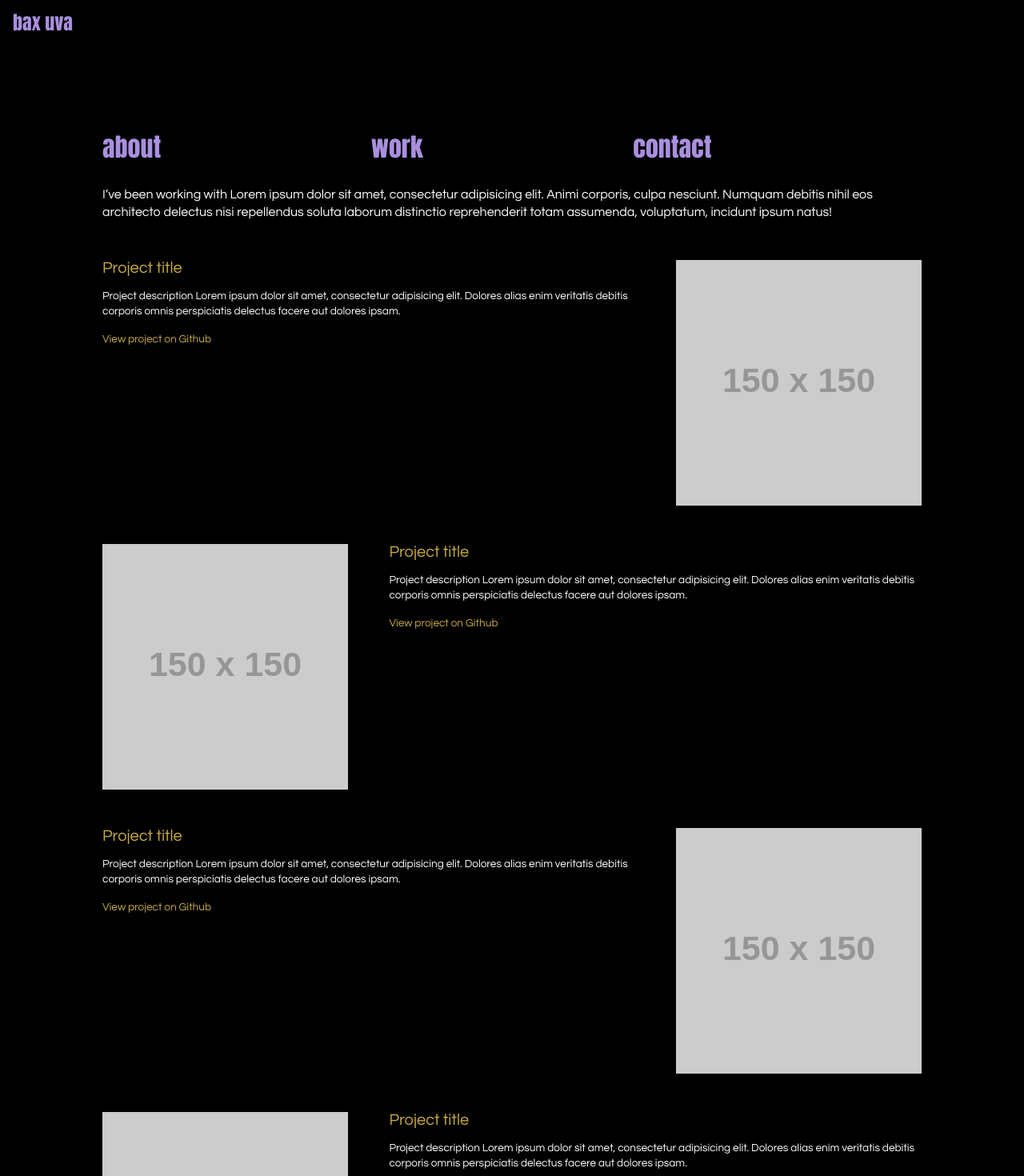
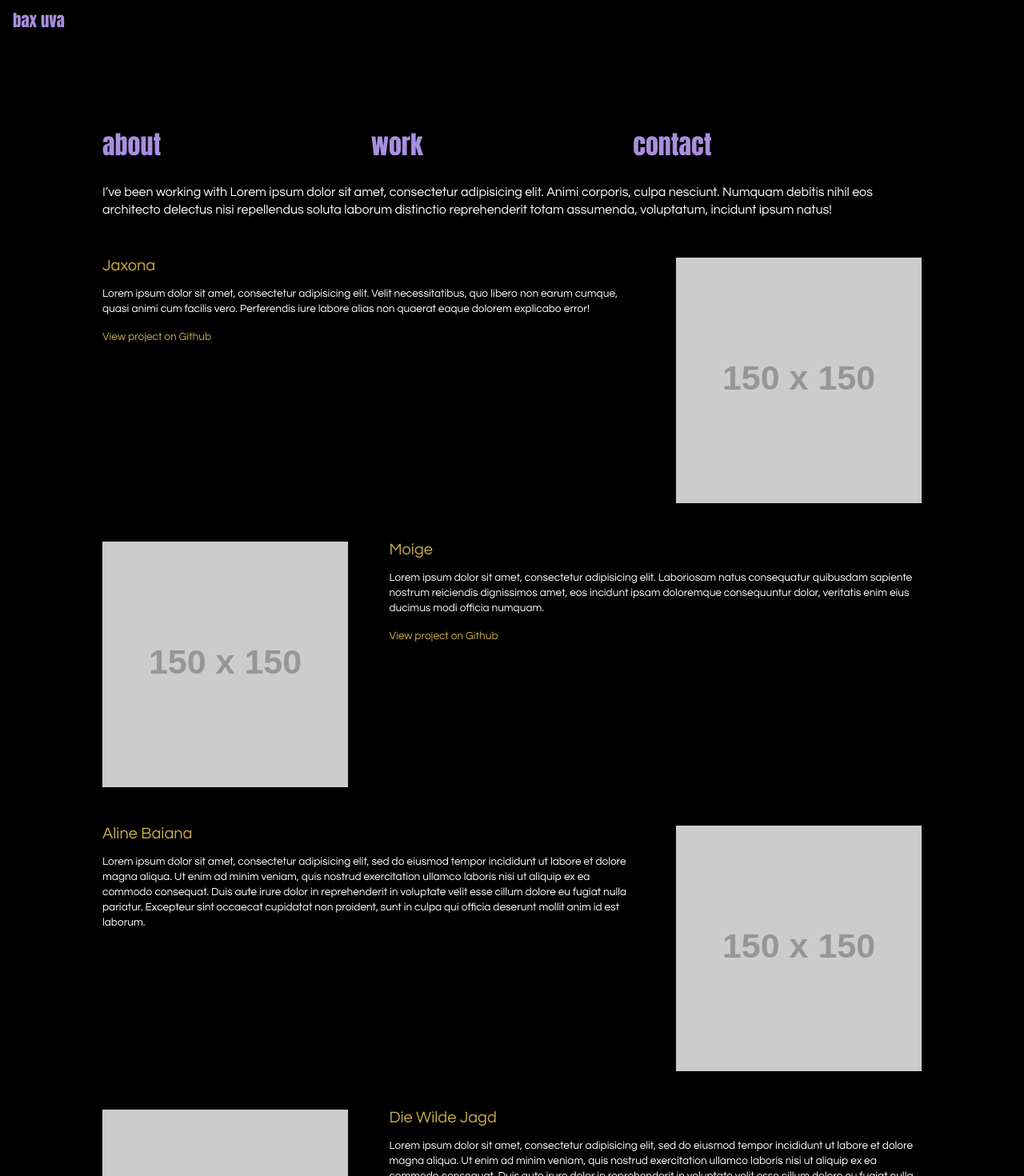
Before and after one commit to bax-uva/website, a Vue app: page / in a window 1280 px wide. Shown: the top 1470 px of the page at 80% size. Built offline with nearby package versions, Linux system fonts and the light colour scheme.

Commit message:
data added, projects rendering data

```diff
--- a/src/App.vue
+++ b/src/App.vue
@@ -3,7 +3,11 @@
     <Header />
     <Nav :sections="sections" :activeSection="activeSection" />
     <About :activeSection="activeSection" v-show="activeSection == 'about'" />
-    <Work :activeSection="activeSection" v-show="activeSection == 'work'" />
+    <Work
+      :projects="projects"
+      :activeSection="activeSection"
+      v-show="activeSection == 'work'"
+    />
     <Contact
       :activeSection="activeSection"
       v-show="activeSection == 'contact'"
@@ -12,6 +16,7 @@
 </template>
 
 <script>
+import projects from "./data/data.json";
 import Header from "./components/Header.vue";
 import Nav from "./components/Nav.vue";
 import About from "./components/About.vue";
@@ -29,6 +34,7 @@ export default {
   },
   data: () => {
     return {
+      projects,
       sections: ["about", "work", "contact"],
       activeSection: "work"
     };
@@ -65,7 +71,7 @@ h4 {
   font-weight: lighter;
 }
 h1 {
-  font-size: 3 * $unit;
+  font-size: 2.6 * $unit;
 }
 h2 {
   font-size: 4 * $unit;
--- a/src/components/Project.vue
+++ b/src/components/Project.vue
@@ -1,13 +1,17 @@
 <template>
   <article class="portfolio-project">
     <div class="project-txt">
-      <h4><a href="#">Project title</a></h4>
+      <h4>
+        <a :href="link">{{ title }}</a>
+      </h4>
       <p>
-        Project description Lorem ipsum dolor sit amet, consectetur adipisicing
-        elit. Dolores alias enim veritatis debitis corporis omnis perspiciatis
-        delectus facere aut dolores ipsam.
+        {{ description }}
       </p>
-      <p><a href="#">View project on Github</a></p>
+      <p v-show="github">
+        <a :href="`https://github.com/bax-uva/${github}`"
+          >View project on Github</a
+        >
+      </p>
     </div>
     <img src="https://via.placeholder.com/150" alt="" />
   </article>
@@ -15,7 +19,8 @@
 
 <script>
 export default {
-  name: "Project"
+  name: "Project",
+  props: ["title", "link", "description", "github"]
 };
 </script>
 <style lang="scss">
--- a/src/components/Work.vue
+++ b/src/components/Work.vue
@@ -7,7 +7,14 @@
       assumenda, voluptatum, incidunt ipsum natus!
     </p>
     <div class="projects-wrapper">
-      <Project /> <Project /><Project /> <Project />
+      <Project
+        v-for="project in projects"
+        v-bind:key="project"
+        :title="project.title"
+        :link="project.link"
+        :description="project.description"
+        :github="project.githubRepo"
+      />
     </div>
   </section>
 </template>
@@ -16,6 +23,7 @@
 import Project from "./Project.vue";
 export default {
   name: "Work",
+  props: ["projects"],
   components: {
     Project
   }
--- /dev/null
+++ b/src/data/data.json
@@ -0,0 +1,45 @@
+[
+  {
+    "title": "Jaxona",
+    "link": "https://jaxona.herokuapp.com/",
+    "description": "Lorem ipsum dolor sit amet, consectetur adipisicing elit. Velit necessitatibus, quo libero non earum cumque, quasi animi cum facilis vero. Perferendis iure labore alias non quaerat eaque dolorem explicabo error!",
+    "githubRepo": "jaxona",
+    "image": ""
+  },
+  {
+    "title": "Moige",
+    "link": "https://moige-the-oracle.herokuapp.com/",
+    "description": "Lorem ipsum dolor sit amet, consectetur adipisicing elit. Laboriosam natus consequatur quibusdam sapiente nostrum reiciendis dignissimos amet, eos incidunt ipsam doloremque consequuntur dolor, veritatis enim eius ducimus modi officia numquam.",
+    "githubRepo": "moige-the-oracle",
+    "image": ""
+  },
+
+  {
+    "title": "Aline Baiana",
+    "link": "https://www.alinebaiana.com/",
+    "description": "Lorem ipsum dolor sit amet, consectetur adipisicing elit, sed do eiusmod tempor incididunt ut labore et dolore magna aliqua. Ut enim ad minim veniam, quis nostrud exercitation ullamco laboris nisi ut aliquip ex ea commodo consequat. Duis aute irure dolor in reprehenderit in voluptate velit esse cillum dolore eu fugiat nulla pariatur. Excepteur sint occaecat cupidatat non proident, sunt in culpa qui officia deserunt mollit anim id est laborum.",
+    "githubRepo": "",
+    "image": ""
+  },
+  {
+    "title": "Die Wilde Jagd",
+    "link": "https://diewildejagd.com/",
+    "description": "Lorem ipsum dolor sit amet, consectetur adipisicing elit, sed do eiusmod tempor incididunt ut labore et dolore magna aliqua. Ut enim ad minim veniam, quis nostrud exercitation ullamco laboris nisi ut aliquip ex ea commodo consequat. Duis aute irure dolor in reprehenderit in voluptate velit esse cillum dolore eu fugiat nulla pariatur. Excepteur sint occaecat cupidatat non proident, sunt in culpa qui officia deserunt mollit anim id est laborum.",
+    "githubRepo": "die-wilde-jagd",
+    "image": ""
+  },
+  {
+    "title": "É",
+    "link": "https://bax-uva.github.io/loja-E/",
+    "description": "Lorem ipsum dolor sit amet, consectetur adipisicing elit, sed do eiusmod tempor incididunt ut labore et dolore magna aliqua. Ut enim ad minim veniam, quis nostrud exercitation ullamco laboris nisi ut aliquip ex ea commodo consequat. Duis aute irure dolor in reprehenderit in voluptate velit esse cillum dolore eu fugiat nulla pariatur. Excepteur sint occaecat cupidatat non proident, sunt in culpa qui officia deserunt mollit anim id est laborum.",
+    "githubRepo": "loja-E",
+    "image": ""
+  },
+  {
+    "title": "Fantasmas",
+    "link": "https://bax-uva.github.io/fantasmas/",
+    "description": "Lorem ipsum dolor sit amet, consectetur adipisicing elit, sed do eiusmod tempor incididunt ut labore et dolore magna aliqua. Ut enim ad minim veniam, quis nostrud exercitation ullamco laboris nisi ut aliquip ex ea commodo consequat. Duis aute irure dolor in reprehenderit in voluptate velit esse cillum dolore eu fugiat nulla pariatur. Excepteur sint occaecat cupidatat non proident, sunt in culpa qui officia deserunt mollit anim id est laborum.",
+    "githubRepo": "fantasmas",
+    "image": ""
+  }
+]
```
